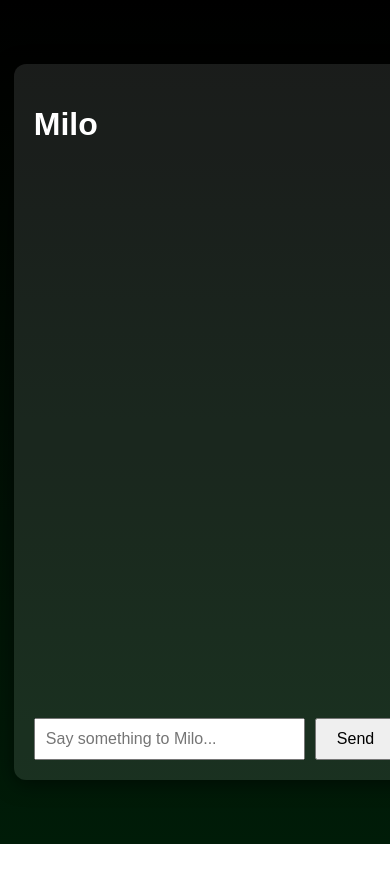
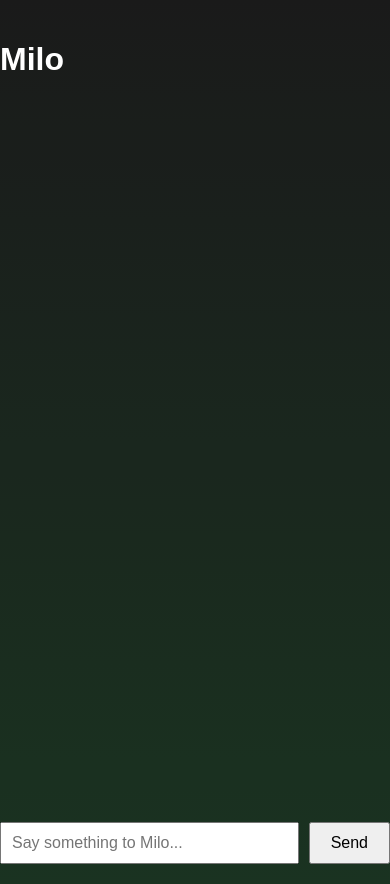
Before and after one commit to andylieou/website, a React (Vite) app: page / in a window 390 px wide. Shown: the top 884 px of the page. Before the commit the page ends 844 px from the top, so only its background shows below. Built offline with nearby package versions, Linux system fonts and the light colour scheme.

Commit message:
added iphone scaling

```diff
--- a/src/App.css
+++ b/src/App.css
@@ -22,6 +22,15 @@ body {
     flex-direction: column;
 }
 
+@media (max-width: 768px) {
+    .container {
+        width: 100vw;
+        height: 100dvh;
+        max-width: none;
+        border-radius: 0;
+    }
+}
+
 .chat-wrapper::-webkit-scrollbar {
     display: none;
 }
```
